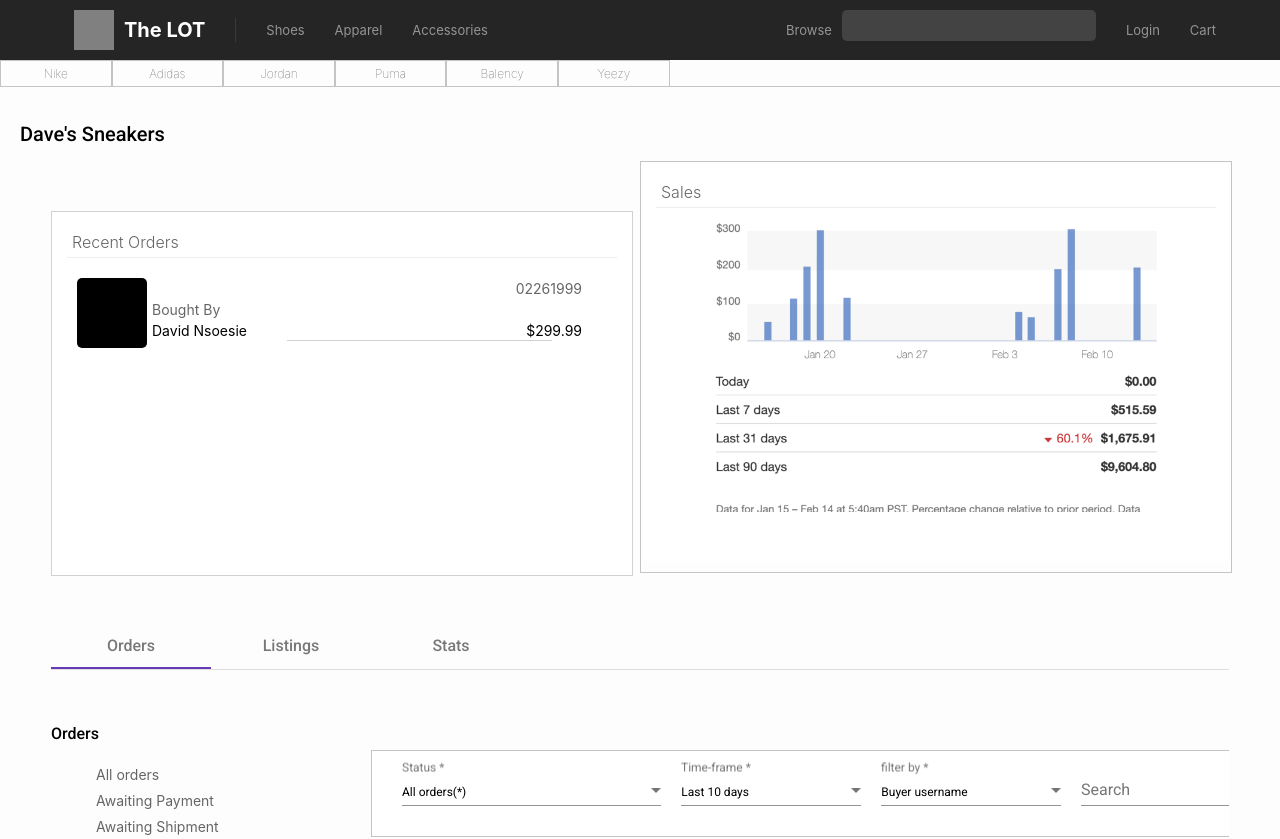
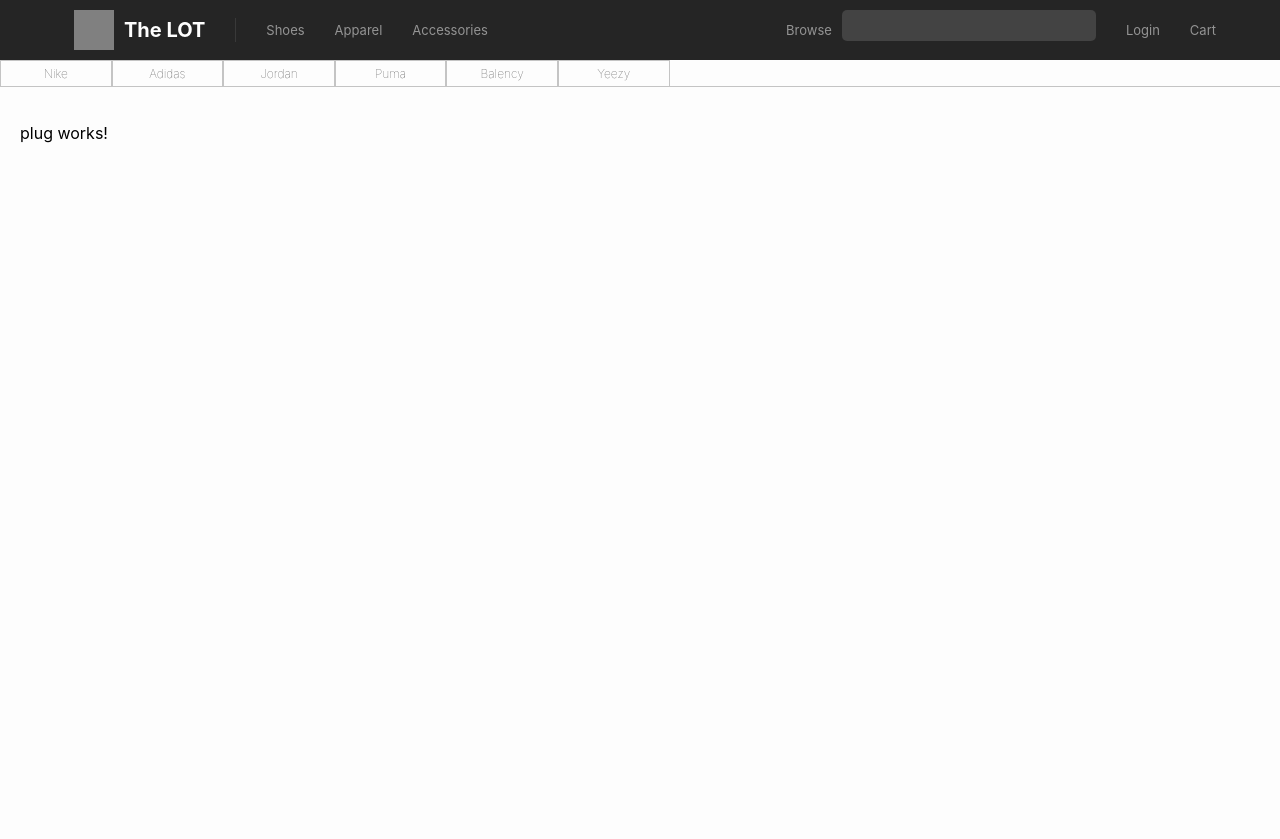
Before and after one commit to davidnso/lot-client, an Angular app: page /dashboard in a window 1280 px wide. Shown: the top 839 px of the page. After the commit the page ends 800 px from the top, so only its background shows below. Built offline with nearby package versions, Linux system fonts and the light colour scheme.

Commit message:
change active module

```diff
--- a/src/app/lot/lot.component.html
+++ b/src/app/lot/lot.component.html
@@ -1,3 +1,3 @@
 <div style="padding: 20px">
-    <app-store></app-store>
+    <app-plug></app-plug>
 </div>
--- a/src/app/lot/lot.module.ts
+++ b/src/app/lot/lot.module.ts
@@ -8,10 +8,11 @@ import { CustomerComponent } from './dashboards/customer/customer.component';
 import { StatsComponent } from './dashboards/store/components/stats/stats.component';
 import { OrdersComponent } from './dashboards/store/components/orders/orders.component';
 import { ListingsComponent } from './dashboards/store/components/listings/listings.component';
+import { BuilderComponent } from './dashboards/store/components/builder/builder.component';
 
 
 @NgModule({
-  declarations: [PlugComponent, StoreComponent, CustomerComponent, StatsComponent, OrdersComponent, ListingsComponent],
+  declarations: [PlugComponent, StoreComponent, CustomerComponent, StatsComponent, OrdersComponent, ListingsComponent,BuilderComponent],
   imports: [
     CommonModule,
     LOTRoutingModule
```
